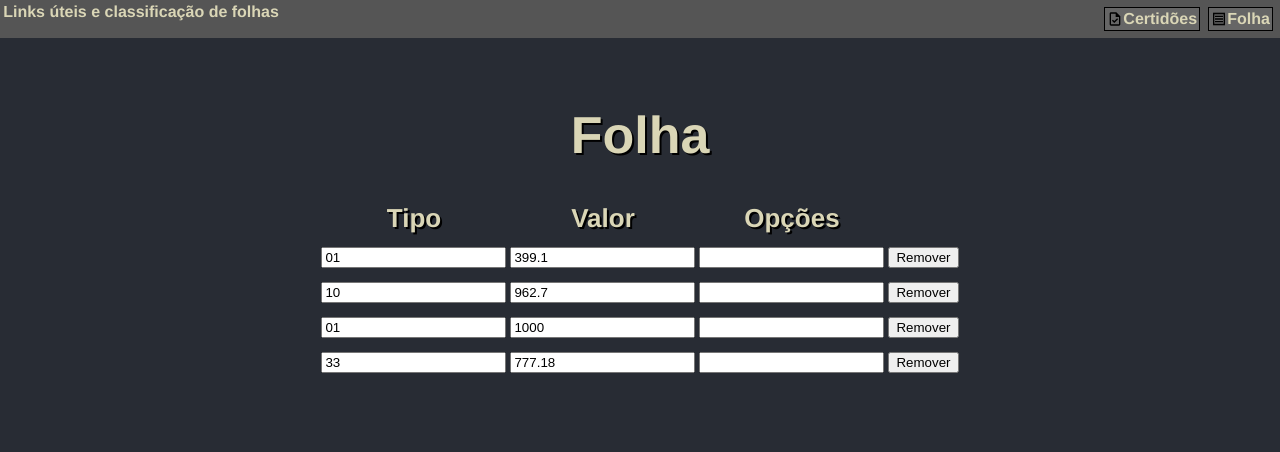
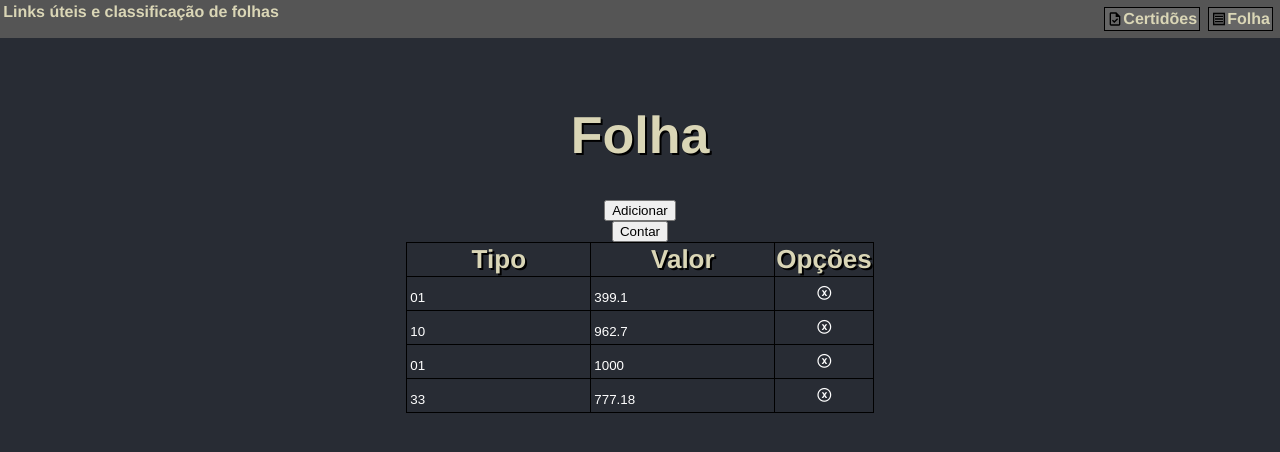
Before and after one commit to Glicio/rctcnds, a React (Create React App) app: page /folha in a window 1280 px wide. Shown: the top 452 px of the page. Built offline with nearby package versions, Linux system fonts and the light colour scheme.

Commit message:
implementada a tabela de entradas de folha

```diff
--- a/src/App.css
+++ b/src/App.css
@@ -1,5 +1,6 @@
 :root {
   --main-text-color: rgb(218, 214, 182);
+  --second-text-color: white;
 }
 
 .App {
@@ -13,6 +14,36 @@
 
   font-size: calc(10px + 2vmin);
   color: var(--main-text-color);
+}
+
+.tabela {
+  border-collapse: collapse;
+}
+.tabela > thead,
+th,
+td {
+  border: black solid 1px;
+  text-align: center;
+  justify-content: center;
+}
+.opt-td {
+  margin: 0;
+  vertical-align: top;
+}
+.opt-btn {
+  display: block;
+  margin: auto;
+  transform: translate(0, 25%);
+  background-color: transparent;
+  border: none;
+  color: white;
+  font-weight: bold;
+  cursor: pointer;
+}
+.tabela-input {
+  background-color: transparent;
+  color: var(--second-text-color);
+  border: none;
 }
 
 .icon {
--- a/src/components/Folha.jsx
+++ b/src/components/Folha.jsx
@@ -1,4 +1,4 @@
-import React, { useState, useMemo } from 'react'
+import React, { useState, useMemo, useEffect } from 'react'
 import { useTable } from 'react-table/dist/react-table.development'
 
 
@@ -18,6 +18,30 @@ const data = [
     },
 ]
 
+const EditableCell = ({value: valorInicial, row: {index}, column: {id}, updateData}) => {
+    //console.log(`Criando célula na posição: Linha: ${index.index}, Coluna: ${id}`);
+    //console.log(id)
+    const [valor, setValor] = useState(valorInicial)
+
+    useEffect(() => {
+        setValor(valorInicial)
+    }, [valorInicial])
+
+    const onChange = (e) => {
+        setValor(e.target.value)
+    }
+
+    const onBlur = () =>{
+        updateData(valor, index, id)
+    }
+
+    const getTipo = () => {
+        return id === 'valor' ? 'number' : 'text'
+    }
+
+
+    return <input className='tabela-input' onBlur={onBlur} value={valor} onChange={onChange} type={getTipo()}/>;
+}
 
 
 export default function Folha(props){
@@ -31,18 +55,10 @@ export default function Folha(props){
             Header: 'Valor',
             accessor: 'valor',
         },
-        {
-            Header:'Opções',
-            accessor:'opt'
-        },
     ],[])
 
-    const editableCell= ({value: valorInicial, row: index, column: id}) => {
-        return <input value={valorInicial}/>;
-    }
-
     const [tableData, setTableData] = useState(data)
-    const tableInstance = useTable({columns,data: tableData, defaultColumn: {Cell: editableCell}})
+    const tableInstance = useTable({columns, data: tableData, defaultColumn: {Cell: EditableCell}, updateData})
     const {
         headers,
         getTableProps,
@@ -52,39 +68,76 @@ export default function Folha(props){
       } = tableInstance
 
     function remover(index){
-        let result = []
-        for(let i = 0; i < tableData.length; i++){
-            if(index !== i){
-                result.push(tableData[i])
-            }
-        }
+
+        const result = tableData.filter((item, i) => {
+            return index !== i
+        })
+
         setTableData(result)
     }
 
+    function updateData(valor, rowIndex, columnId){
+        setTableData(old => old.map((row, index) => {
+            if(index === rowIndex){
+                return {...old[rowIndex],[columnId]: parseFloat(valor)}
+            }
+            return row
+        })
+
+        )
+    }
+
+    function pushTestData(){
+        // const result = tableData
+        // result.push({tipo: '44',valor: Math.floor(Math.random()*100)})
+        // console.log(result);
+        setTableData(old => {
+            return [...old, {tipo: '44',valor: Math.floor(Math.random()*100)}]
+        })
+    }
+
+    function reduceValor(){
+        const total = tableData.reduce((total,item) => {
+            console.log(item);
+            return total + item.valor
+        }, 0)
+        alert(total)
+    }
 
 
+    function totalReducer(){
+        let total = {}
+        tableData.forEach((item) => {
+            !total[item.tipo] ? total[item.tipo] = item.valor : total[item.tipo] = total[item.tipo]+item.valor
+        })
+        console.log(total)
+    }
 
     return (
     <>
         <h1>Folha</h1>
-        <table {...getTableProps()}>
+        <button onClick={pushTestData}>Adicionar</button>
+        <button onClick={totalReducer}>Contar</button>
+        <table className='tabela'{...getTableProps()}>
             <thead>
                 <tr>
                 {headers.map((column => {
                         return <th {...column.getHeaderProps()}>{column.render('Header')}</th>
                     }))}
+                    <th>Opções</th>
                 </tr>
             </thead>
             <tbody {...getTableBodyProps()}>
                 {rows.map((row) => {
                     prepareRow(row)
+                    //console.log(row)
                     return (
                         <tr {...row.getRowProps()}>
                             {row.cells.map((cell) => {
 
                                 return <td {...cell.getCellProps()}>{cell.render('Cell')}</td>
                             })}
-                            <td key={row.index}><button onClick={() => {remover(row.index)}}>Remover</button></td>
+                            <td key={row.index} className="opt-td"><button className='opt-btn' onClick={() => {remover(row.index)}}>ⓧ</button></td>
                         </tr>
                     )
                 })}
```
Also changed, not shown: src/components/Tabela.jsx (added, +114 -0 lines), tests/test.js (added, +10 -0 lines).
